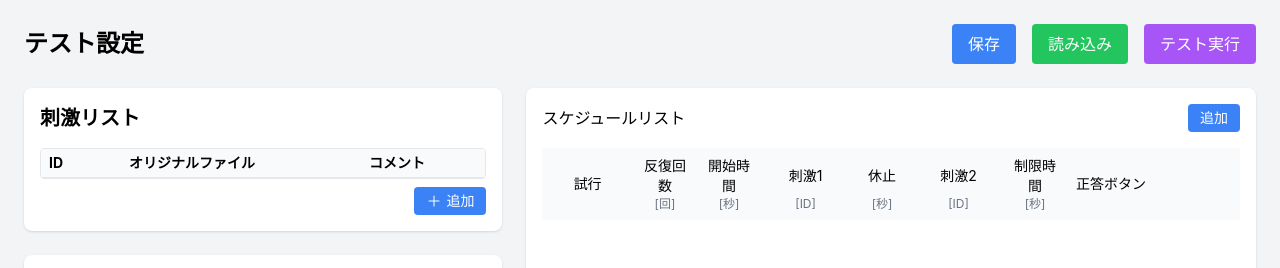
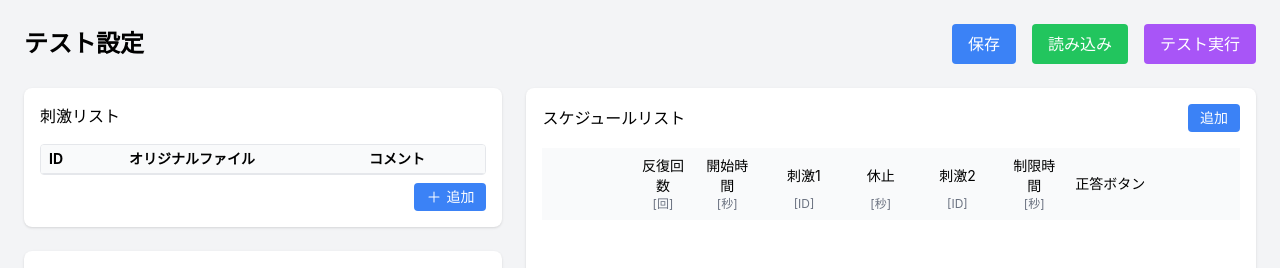
Before and after one commit to LightCanoes/audio-test-system-2.0, a Vue app in the folder packages/teacher/: page /#/ in a window 1280 px wide. Shown: the top 268 px of the page. Built offline with nearby package versions, Linux system fonts and the light colour scheme.

Commit message:
v2.5.1
小小的格式优化和调整

```diff
--- a/packages/teacher/src/renderer/views/TestSettings.vue
+++ b/packages/teacher/src/renderer/views/TestSettings.vue
@@ -42,7 +42,7 @@
       <div class="col-span-4 space-y-6">
         <!-- 刺激リスト -->
         <div class="bg-white rounded-lg shadow p-4">
-          <h2 class="text-xl font-bold mb-4">刺激リスト</h2>
+          <h2 class="font-medium mb-4">刺激リスト</h2>
           <div class="border rounded overflow-hidden">
             <table class="w-full text-sm">
               <thead class="bg-gray-50">
@@ -246,7 +246,7 @@
           <thead>
 
               <tr>
-                <th class="px-4 py-2 font-normal text-center bg-gray-50" rowspan="2"　width="100">試行</th>
+                <th class="px-4 py-2 font-normal text-center bg-gray-50" rowspan="2"　width="100"></th>
                 <th class="px-2 pt-2 pb-0 font-normal text-center bg-gray-50" width="70">反復回数</th>
                 <th class="px-2 pt-2 pb-0 font-normal text-center bg-gray-50" width="70">開始時間</th>
                 <th class="px-2 pt-2 pb-0 font-normal text-center bg-gray-50" width="100">刺激1</th>
@@ -612,12 +612,14 @@ const stopAudio = async () => {
 }
 const deleteFile = async (fileId: string) => {
   try {
-    if (confirm('本当に削除しますか？')) {
-      if (currentPlayingId.value === fileId) {
-        await stopAudio()
+    if (!isSequencePlaying.value) {
+      if (confirm('本当に削除しますか？')) {
+        if (currentPlayingId.value === fileId) {
+          await stopAudio()
+        }
+        await window.electronAPI.deleteAudioFile(fileId)
+        await loadAudioFiles()
       }
-      await window.electronAPI.deleteAudioFile(fileId)
-      await loadAudioFiles()
     }
   } catch (error) {
     console.error('Failed to delete audio file:', error)
```
